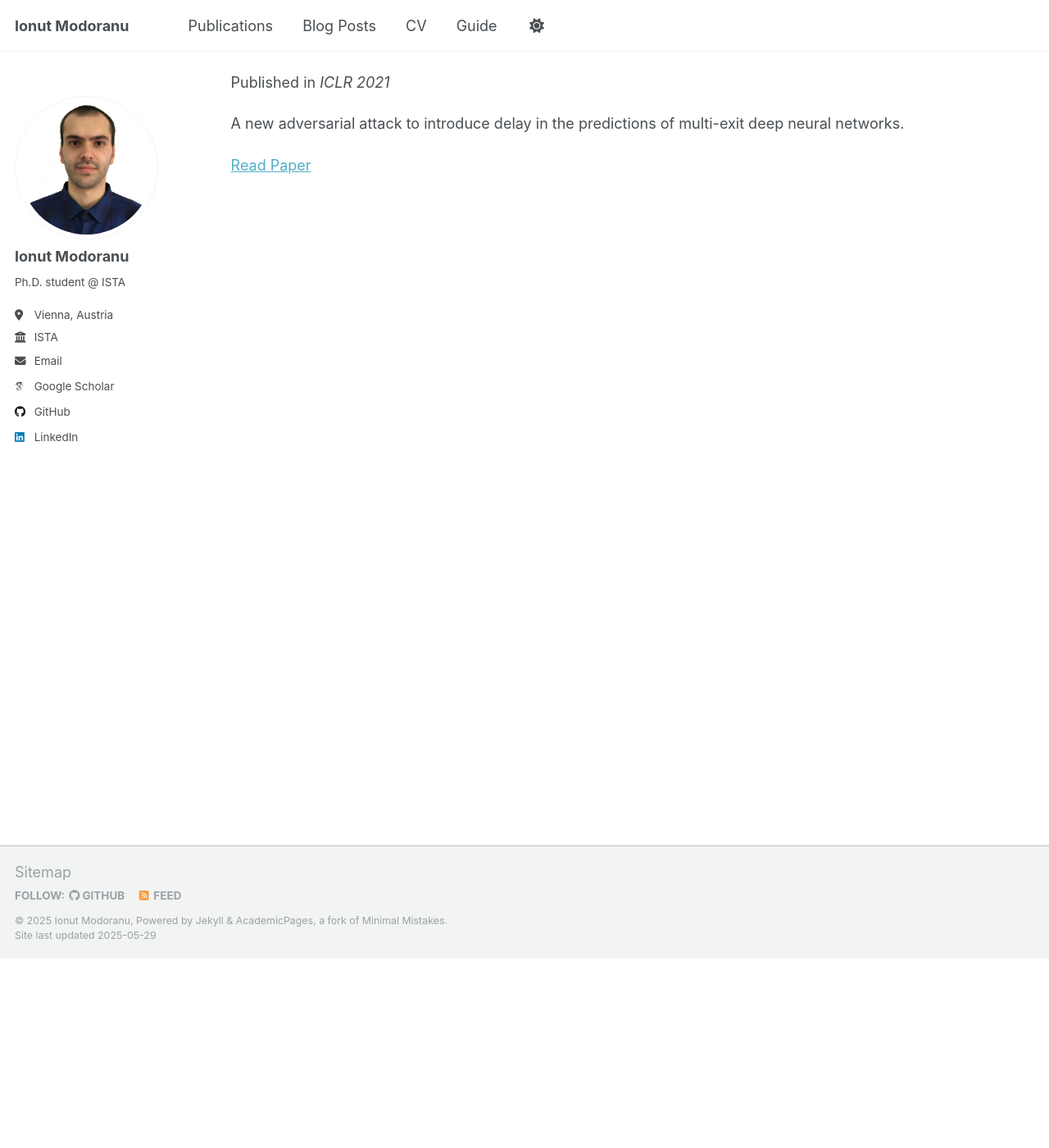
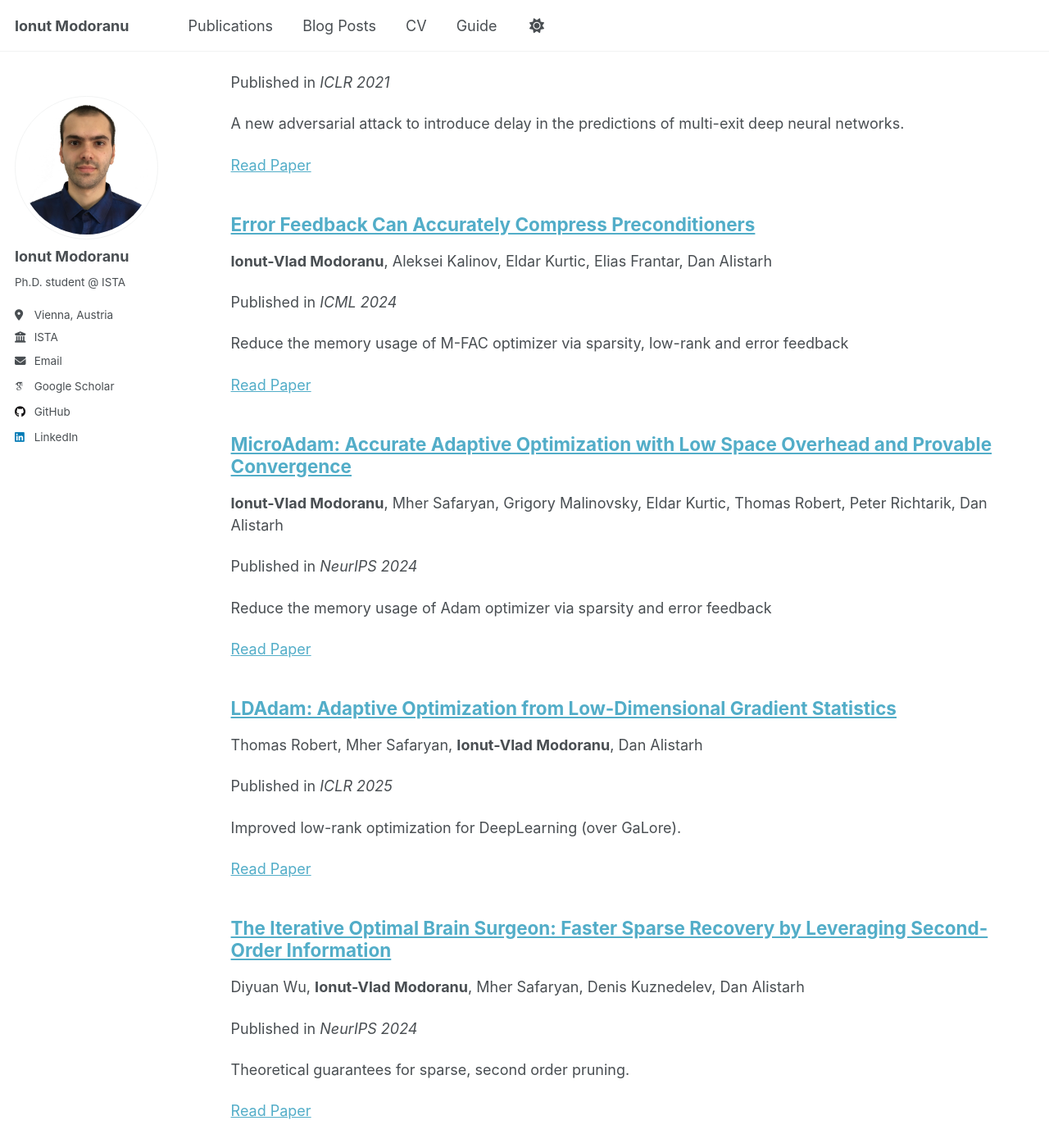
Before and after one commit to ionutmodo/ionutmodo.github.io, a Jekyll site: the page built from _pages/collection-archive.html, in a window 1280 px wide and 1400 px high, scrolled down 231 px. Shown: the whole window at 82% size. Built offline with Jekyll 4.4.1, drawn with Linux system fonts in a browser that asks for light colours; some web fonts are replaced.

Commit message:
addedall papers from google scholar

```diff
--- a/_layouts/single.html
+++ b/_layouts/single.html
@@ -37,8 +37,8 @@ layout: default
         {% if page.collection == 'teaching' %}
           <p> {{ page.type }}, <i>{{ page.venue }}</i>, {{ page.date | default: "1900-01-01" | date: "%Y" }} </p>
         {% elsif page.venue and page.date %}
-          <p>Published in <i>{{ page.venue }}</i>, {{ page.date | default: "1900-01-01" | date: "%Y" }} (single
-            .html)</p>
+          <p>{{post.authors}}</p>
+          <p>Published in <i>{{ post.venue }}</i></p>
         {% elsif page.date %}
           <p class="page__date"><strong><i class="fa fa-fw fa-calendar" aria-hidden="true"></i> {{ site.data.ui-text[site.locale].date_label | default: "Published:" }}</strong> <time datetime="{{ page.date | date_to_xmlschema }}">{{ page.date | default: "1900-01-01" | date: "%B %d, %Y" }}</time></p>
         {% endif %}
--- /dev/null
+++ b/_publications/2023-06-EFCP.md
@@ -0,0 +1,13 @@
+---
+title: "Error Feedback Can Accurately Compress Preconditioners"
+authors: "<b>Ionut-Vlad Modoranu</b>, Aleksei Kalinov, Eldar Kurtic, Elias Frantar, Dan Alistarh"
+collection: publications
+category: conferences
+permalink: /publication/2024-ICML-EFCP
+excerpt: 'Reduce the memory usage of M-FAC optimizer via sparsity, low-rank and error feedback'
+date: 2023-06-09
+venue: 'ICML 2024'
+paperurl: 'https://arxiv.org/pdf/2306.06098'
+---
+
+TBD: describe paper
--- /dev/null
+++ b/_publications/2024-05-MicroAdam.md
@@ -0,0 +1,13 @@
+---
+title: "MicroAdam: Accurate Adaptive Optimization with Low Space Overhead and Provable Convergence"
+authors: "<b>Ionut-Vlad Modoranu</b>, Mher Safaryan, Grigory Malinovsky, Eldar Kurtic, Thomas Robert, Peter Richtarik, Dan Alistarh"
+collection: publications
+category: conferences
+permalink: /publication/2024-NeurIPS-MicroAdam
+excerpt: 'Reduce the memory usage of Adam optimizer via sparsity and error feedback'
+date: 2024-05-24
+venue: 'NeurIPS 2024'
+paperurl: 'https://arxiv.org/pdf/2405.15593'
+---
+
+TBD: describe paper
--- /dev/null
+++ b/_publications/2024-08-iOBS.md
@@ -0,0 +1,13 @@
+---
+title: "The Iterative Optimal Brain Surgeon: Faster Sparse Recovery by Leveraging Second-Order Information"
+authors: "Diyuan Wu, <b>Ionut-Vlad Modoranu</b>, Mher Safaryan, Denis Kuznedelev, Dan Alistarh"
+collection: publications
+category: conferences
+permalink: /publication/2024-NeurIPS-iOBS
+excerpt: 'Theoretical guarantees for sparse, second order pruning.'
+date: 2024-08-30
+venue: 'NeurIPS 2024'
+paperurl: 'https://arxiv.org/pdf/2408.17163'
+---
+
+TBD: describe paper
--- /dev/null
+++ b/_publications/2024-10-LDAdam.md
@@ -0,0 +1,13 @@
+---
+title: "LDAdam: Adaptive Optimization from Low-Dimensional Gradient Statistics"
+authors: "Thomas Robert, Mher Safaryan, <b>Ionut-Vlad Modoranu</b>, Dan Alistarh"
+collection: publications
+category: conferences
+permalink: /publication/2025-ICLR-LDAdam
+excerpt: 'Improved low-rank optimization for DeepLearning (over GaLore).'
+date: 2024-05-24
+venue: 'ICLR 2025'
+paperurl: 'https://arxiv.org/pdf/2410.16103'
+---
+
+TBD: describe paper
```
